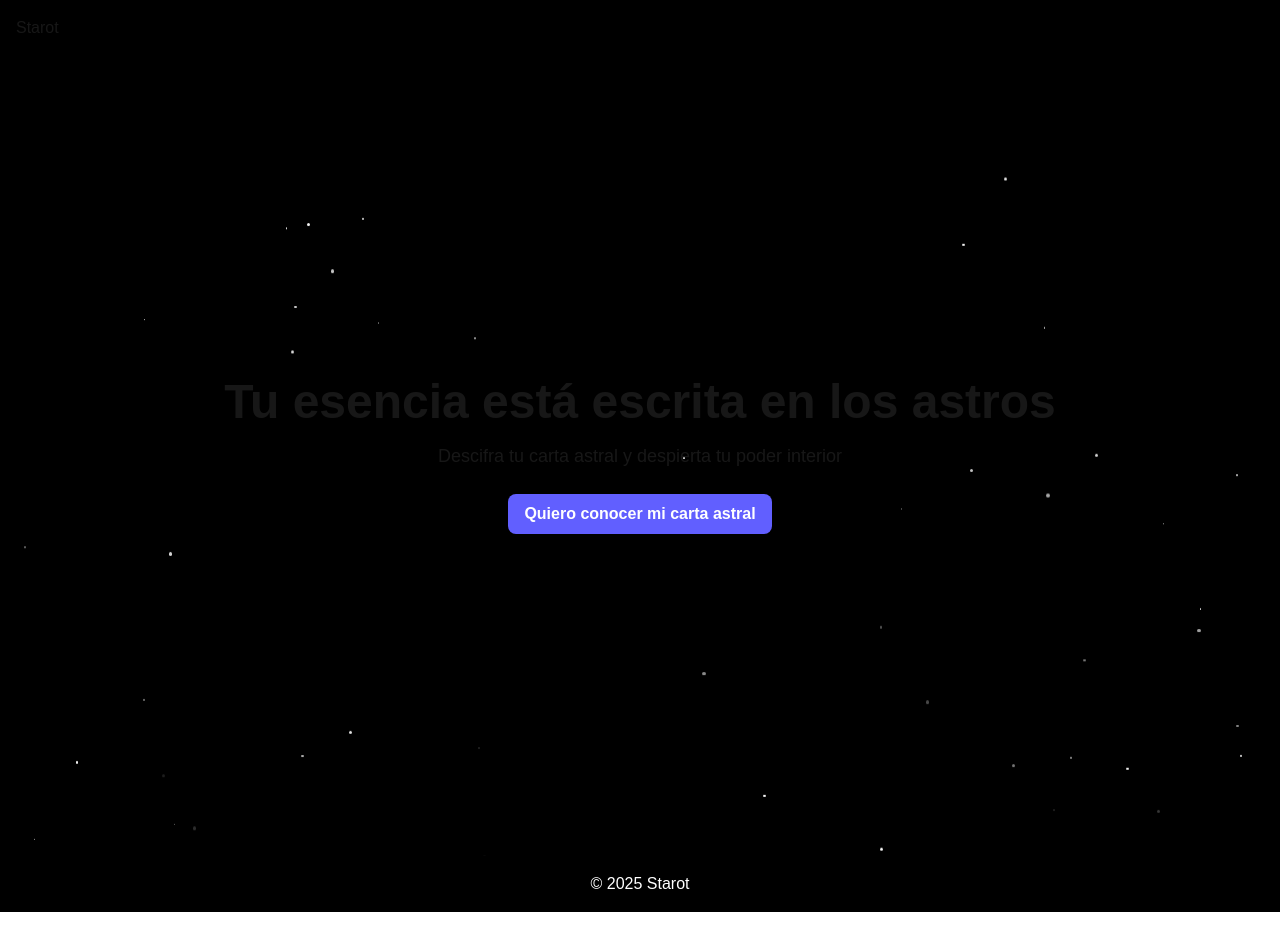
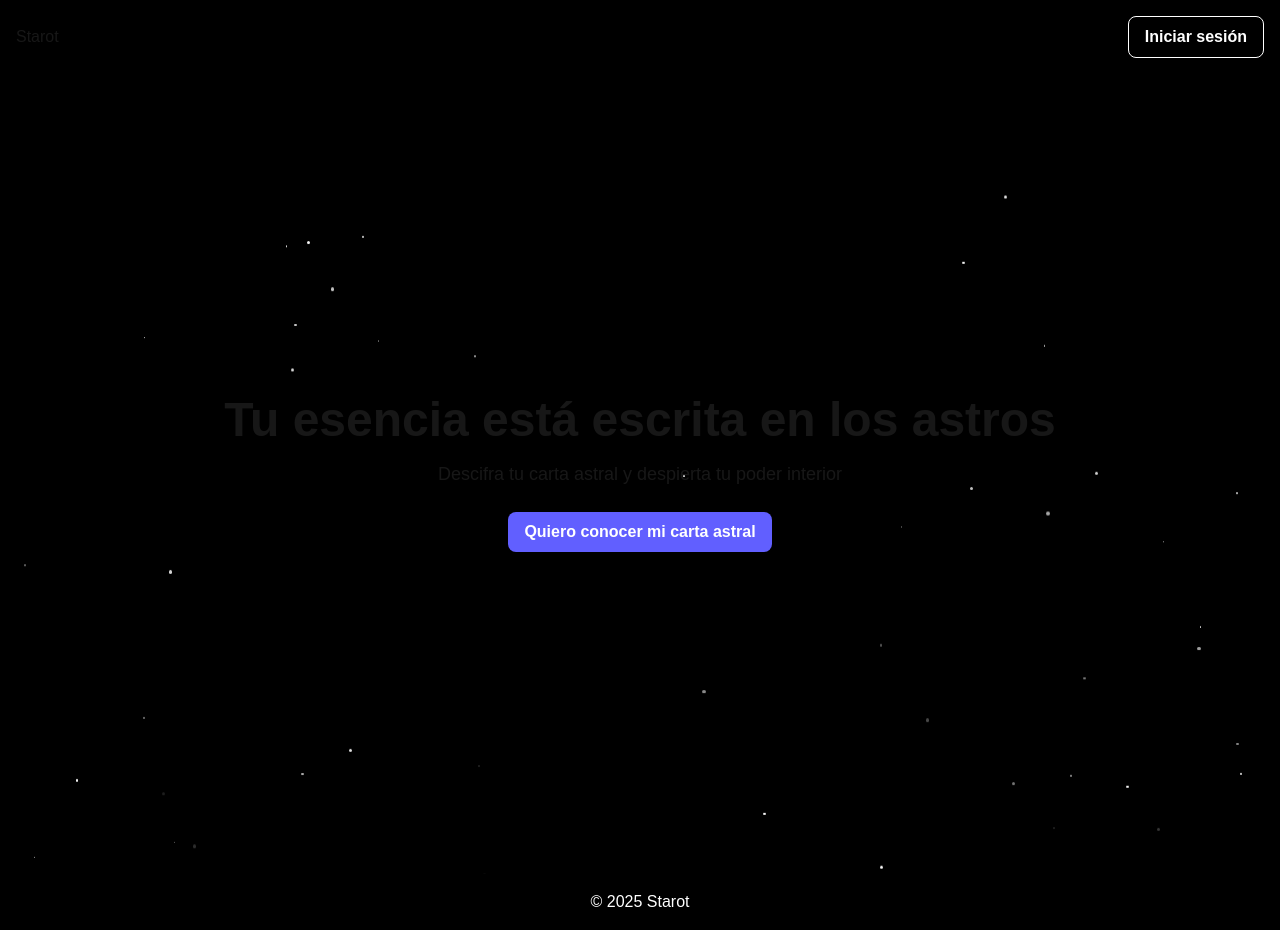
Before and after one commit to juddy-dev/starot-frontend, a Next.js app: page / in a window 1280 px wide. Built offline with nearby package versions, Linux system fonts and the light colour scheme; no server answers; what aws-amplify would draw is missing.

Commit message:
se condigura el deploy y se agrega boton de iniciar sesión en el header

```diff
--- a/next.config.ts
+++ b/next.config.ts
@@ -1,4 +1,6 @@
 import type { NextConfig } from "next";
+
+const isProd = process.env.NODE_ENV === "production";
 
 const nextConfig: NextConfig = {
   output: 'export', // Habilita la exportación estática
@@ -6,8 +8,8 @@ const nextConfig: NextConfig = {
   images: {
     unoptimized: true, // Deshabilita la optimización de imágenes (necesario para GitHub Pages)
   },
-  basePath: '/starot',
-  assetPrefix: '/starot/',
+  basePath: isProd ? '/starot' : '',
+  assetPrefix: isProd ? '/starot/' : '',
 };
 
 export default nextConfig;
--- a/package.json
+++ b/package.json
@@ -6,7 +6,8 @@
     "dev": "next dev",
     "build": "next build",
     "start": "next start",
-    "lint": "next lint"
+    "lint": "next lint",
+    "deploy": "next build "
   },
   "dependencies": {
     "aws-amplify": "^6.13.2",
--- a/src/components/layout/Layout.tsx
+++ b/src/components/layout/Layout.tsx
@@ -7,7 +7,12 @@ interface LayoutProps {
 export default function Layout({ children }: LayoutProps) {
   return (
     <div className="min-h-screen bg-black">
-      <header className="p-4 bg-transparent">Starot</header>
+      <header>
+        Starot
+        <button className="bg-black border border-white hover:bg-indigo-600 hover:border-black text-white font-semibold py-2 px-4 rounded-lg shadow-lg transition duration-300">
+          Iniciar sesión
+        </button>
+      </header>
       <main className="p-0 m-0">{children}</main>
       <footer className="p-4 bg-transparent text-white text-center">© 2025 Starot</footer>
     </div>
--- a/src/styles/globals.css
+++ b/src/styles/globals.css
@@ -22,3 +22,12 @@ body {
   background: var(--background);
   font-family: Arial, Helvetica, sans-serif;
 }
+
+header {
+  display: flex;
+  flex-direction: row;
+  justify-content: space-between;
+  align-items: center;
+  padding: 1rem;
+  background-color: transparent;
+}
```
